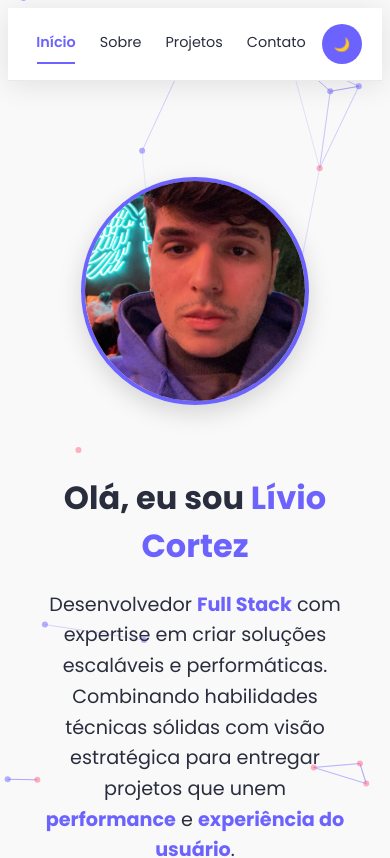
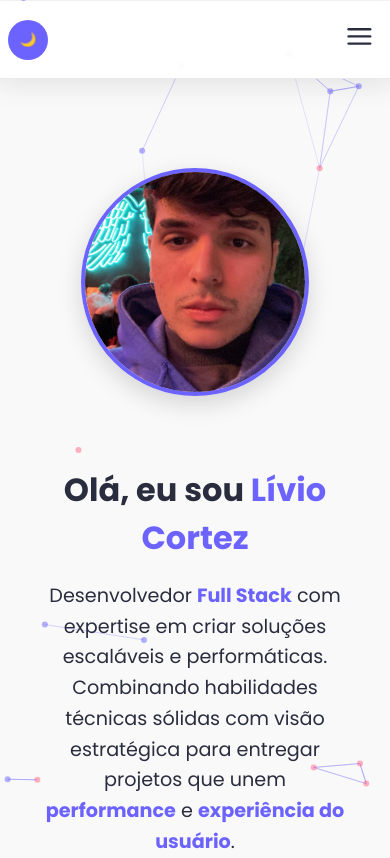
Before and after one commit to liviogabriel1/portfolio-livio-cortez, a React (Vite) app: page / in a window 390 px wide. Shown: the top 858 px of the page. Built offline with nearby package versions, Linux system fonts and the light colour scheme.

Commit message:
Fix: Responsividade e alinhamento corrigidos/Responsived and aligned.

```diff
--- a/src/components/navbar.jsx
+++ b/src/components/navbar.jsx
@@ -1,7 +1,9 @@
 import { Link, useLocation } from 'react-router-dom';
-import { motion } from 'framer-motion';
+import { motion, AnimatePresence } from 'framer-motion';
 import { useTranslation } from 'react-i18next';
 import styled from 'styled-components';
+import { FiMenu, FiX } from 'react-icons/fi';
+import { useState } from 'react';
 
 const rgbaHex = (hex, alpha) => {
   const r = parseInt(hex.slice(1, 3), 16);
@@ -30,29 +32,90 @@ const ToggleButton = styled(motion.button)`
   }
 `;
 
+const MobileMenuButton = styled(motion.button)`
+  background: none;
+  border: none;
+  color: ${({ theme }) => theme.text};
+  font-size: 1.8rem;
+  cursor: pointer;
+  display: none;
+  padding: 0.5rem;
+
+  @media (max-width: 768px) {
+    display: block;
+    order: 2;
+  }
+`;
+
 const Nav = styled.nav`
   display: flex;
   justify-content: center;
-  gap: 1.5rem;
-  padding: 1.5rem;
+  align-items: center;
+  padding: 1rem 2rem;
   background: ${({ theme }) => theme.cardBg};
   color: ${({ theme }) => theme.text};
-  backdrop-filter: blur(10px);
   position: sticky;
   top: 0;
   z-index: 100;
   box-shadow: 0 4px 30px rgba(0, 0, 0, 0.1);
   border-bottom: 1px solid ${({ theme }) => rgbaHex(theme.text, 0.1)};
+  width: 100%; // Garante largura total
+  box-sizing: border-box; // Mantém padding interno sem overflow
 
   @media (max-width: 768px) {
     flex-wrap: wrap;
-    gap: 0.5rem;
-    padding: 1rem;
+    gap: 1rem;
+    padding: 1rem 1rem;
+    width: calc(100% + 2rem);
+    margin: -15px -1rem;
+    justify-content: space-between; // Alinhamento estratégico
 
     ${ToggleButton} {
-      position: static;
       order: 1;
+      margin: 0;
+      flex-shrink: 0; // Impede redução de tamanho
     }
+
+    // Ajuste específico para os links
+    a {
+      flex: 1 1 auto;
+      min-width: 45%; // Garante quebra em 2 colunas
+      text-align: center;
+      box-sizing: border-box;
+    }
+  }
+
+  @media (max-width: 480px) {
+    gap: 0.5rem;
+    padding: 0.8rem;
+    margin: -7px -0.8rem;
+    width: calc(100% + 1.6rem);
+
+    a {
+      min-width: 40%; // Ajuste fino para telas menores
+      font-size: 0.85rem;
+      padding: 0.5rem !important;
+    }
+  }
+`;
+
+const NavLinksContainer = styled(motion.div)`
+  display: flex;
+  gap: 1.5rem;
+
+  @media (max-width: 768px) {
+    position: fixed;
+    top: 72px;
+    left: 0;
+    right: 0;
+    bottom: 0;
+    background: ${({ theme }) => theme.cardBg};
+    flex-direction: column;
+    align-items: center;
+    padding: 2rem;
+    z-index: 99;
+    gap: 2rem;
+    overflow-y: auto;
   }
 `;
 
@@ -112,44 +175,64 @@ const LanguageSwitcher = styled(motion.div)`
 const Navbar = ({ toggleTheme, isDarkMode }) => {
   const location = useLocation();
   const { i18n } = useTranslation();
+  const [isMenuOpen, setIsMenuOpen] = useState(false);
+
+  const navLinks = [
+    { to: "/", label: "Início" },
+    { to: "/about", label: "Sobre" },
+    { to: "/projects", label: "Projetos" },
+    { to: "/contact", label: "Contato" }
+  ];
+
   return (
     <Nav>
+      {/* Botão do menu hamburguer (mobile apenas) */}
+      <MobileMenuButton
+        onClick={() => setIsMenuOpen(!isMenuOpen)}
+        whileTap={{ scale: 0.9 }}
+      >
+        {isMenuOpen ? <FiX /> : <FiMenu />}
+      </MobileMenuButton>
+
+      {/* Links para desktop (sempre visíveis) */}
+      <DesktopLinks>
+        {navLinks.map((link) => (
           <NavLink
-        to="/"
-        $isActive={location.pathname === '/'}
+            key={link.to}
+            to={link.to}
+            $isActive={location.pathname === link.to}
             whileHover={{ scale: 1.1 }}
             whileTap={{ scale: 0.95 }}
           >
-        Início
+            {link.label}
           </NavLink>
+        ))}
+      </DesktopLinks>
 
+      {/* Menu mobile (animado) */}
+      <AnimatePresence>
+        {isMenuOpen && (
+          <MobileMenu
+            initial={{ opacity: 0, y: -20 }}
+            animate={{ opacity: 1, y: 0 }}
+            exit={{ opacity: 0, y: -20 }}
+            transition={{ duration: 0.3 }}
+          >
+            {navLinks.map((link) => (
               <NavLink
-        to="/about"
-        $isActive={location.pathname === '/about'}
-        whileHover={{ scale: 1.1 }}
-        whileTap={{ scale: 0.95 }}
+                key={link.to}
+                to={link.to}
+                $isActive={location.pathname === link.to}
+                onClick={() => setIsMenuOpen(false)}
               >
-        Sobre
+                {link.label}
               </NavLink>
+            ))}
+          </MobileMenu>
+        )}
+      </AnimatePresence>
 
-      <NavLink
-        to="/projects"
-        $isActive={location.pathname === '/projects'}
-        whileHover={{ scale: 1.1 }}
-        whileTap={{ scale: 0.95 }}
-      >
-        Projetos
-      </NavLink>
-
-      <NavLink
-        to="/contact"
-        $isActive={location.pathname === '/contact'}
-        whileHover={{ scale: 1.1 }}
-        whileTap={{ scale: 0.95 }}
-      >
-        Contato
-      </NavLink>
-
+      {/* Botão do tema */}
       <ToggleButton
         onClick={toggleTheme}
         whileHover={{ scale: 1.1 }}
@@ -161,4 +244,31 @@ const Navbar = ({ toggleTheme, isDarkMode }) => {
   );
 };
 
+// Novos componentes estilizados
+const DesktopLinks = styled.div`
+  display: flex;
+  gap: 1.5rem;
+
+  @media (max-width: 768px) {
+    display: none;
+  }
+`;
+
+const MobileMenu = styled(motion.div)`
+  display: none;
+
+  @media (max-width: 768px) {
+    display: flex;
+    flex-direction: column;
+    position: absolute;
+    top: 100%;
+    left: -1rem;
+    right: -1rem;
+    background: ${({ theme }) => theme.cardBg};
+    padding: 1rem 2rem;
+    gap: 1rem;
+    box-shadow: 0 4px 6px rgba(0, 0, 0, 0.1);
+  }
+`;
+
 export default Navbar;
--- a/src/pages/contact.jsx
+++ b/src/pages/contact.jsx
@@ -21,20 +21,27 @@ const Container = styled(motion.div)`
   padding: 1.5rem;
   max-width: 1200px;
   margin: 0 auto;
+`;
+
+// Social Area
+const SocialGrid = styled.div`
+  display: grid;
+  grid-template-columns: repeat(auto-fit, minmax(300px, 1fr));
+  grid-auto-rows: 1fr; // Força linhas com mesma altura
+  gap: 2rem;
+  margin-top: 2rem;
+  align-items: stretch; // Estica os itens verticalmente
 
   @media (max-width: 768px) {
-    padding: 1rem;
-    width: 100%;
+    grid-template-columns: 1fr;
+    gap: 1rem;
 
-    > * {
-      width: 100%;
-      margin-left: 0;
-      margin-right: 0;
+    .stats-grid {
+      grid-template-columns: repeat(2, 1fr);
     }
   }
 `;
 
-// SocialCard deve ser declarado antes do SocialGrid
 const SocialCard = styled(motion.div)`
   background: ${({ theme }) => theme.cardBg};
   border-radius: 20px;
@@ -43,7 +50,7 @@ const SocialCard = styled(motion.div)`
   transition: all 0.3s ease;
   display: flex;
   flex-direction: column;
-  min-height: 320px;
+  min-height: 320px; // Altura mínima fixa
   border: 1px solid ${({ theme }) => theme.primary}20;
   justify-content: space-between;
 
@@ -61,64 +68,16 @@ const SocialCard = styled(motion.div)`
   .stats-grid {
     display: flex;
     flex-direction: column;
-    gap: 1.2rem;
-    margin: 1.5rem 0;
+    gap: 1.2rem; // Aumentado de 0.8rem
+    margin: 1.5rem 0; // Aumentado de 1rem
     width: 100%;
   }
 
   @media (max-width: 1200px) and (min-width: 1025px) {
-    min-height: 350px;
+    min-height: 350px; // Ajuste para telas médias
   }
   `;
-
-const QRCard = styled.div`
-  background: ${({ theme }) => theme.cardBg};
-  border-radius: 20px;
-  padding: 2.5rem;
-  display: flex;
-  flex-direction: column;
-  align-items: center;
-  justify-content: center;
-  gap: 1.5rem;
-  min-height: 380px;
-  border: 1px solid ${({ theme }) => theme.primary}20;
-  box-shadow: 0 8px 32px rgba(0,0,0,0.05);
-
-  h2 {
-    font-size: 1.8rem;
-    color: ${({ theme }) => theme.primary};
-  }
-
-  @media (max-width: 768px) {
-    min-height: 300px;
-    padding: 1.5rem;
-
-    h2 {
-      font-size: 1.4rem;
-    }
-  }
-`;
-
-// SocialGrid declarado após os componentes que usa
-const SocialGrid = styled.div`
-  display: grid;
-  grid-template-columns: repeat(auto-fit, minmax(300px, 1fr));
-  grid-auto-rows: 1fr;
-  gap: 2rem;
-  margin-top: 2rem;
-  align-items: stretch;
-
-  @media (max-width: 768px) {
-    grid-template-columns: 1fr;
-    gap: 1rem;
-
-    ${SocialCard}, ${QRCard} {
-      width: 100%;
-      min-height: auto;
-      margin: 0;
-    }
-  }
-`;
+// End Social Area
 
 const LinkEstilizado = styled.a`
   color: ${({ theme }) => theme.primary};
@@ -164,11 +123,6 @@ const LinkEstilizado = styled.a`
       font-size: 1.2rem;
     }
   }
-
-  @media (max-width: 768px) {
-    font-size: 1rem;
-    padding: 0.5rem;
-  }
 `;
 
 const Section = styled(motion.div)`
@@ -190,18 +144,27 @@ background: linear-gradient(
   width: 100%;
   backdrop-filter: blur(10px);
   border: 1px solid rgba(255, 255, 255, 0.1);
-  max-width: 500px; // Reduzido de 800px
-  margin: 1.5rem auto; // Reduzido de 2rem
-  padding: 1.5rem; // Reduzido de 2rem
-  transform: perspective(800px) rotateX(4deg); // Efeito mais sutil
+  max-width: 500px;
+  margin: 2rem auto;
+  padding: 1.5rem;
+  transform: perspective(800px) rotateX(4deg);
   box-shadow: 0 25px 50px -12px rgba(0, 0, 0, 0.25);
 
   @media (max-width: 768px) {
+    /* Estilo igual aos cards do GitHub/LinkedIn */
+    background: ${({ theme }) => theme.cardBg};
+    border: 1px solid ${({ theme }) => theme.primary}20;
+    border-radius: 20px;
+    padding: 1.5rem;
+    margin: 1rem -24px;
     max-width: 100%;
-    margin: 1rem 0;
-    padding: 1rem;
-    border-radius: 0;
-    box-shadow: none;
+    transform: none;
+    box-shadow: 0 8px 20px rgba(0, 0, 0, 0.1);
+
+    h2 {
+      font-size: 1.3rem;
+      margin-bottom: 1rem;
+    }
   }
 `;
 
@@ -438,6 +401,25 @@ const QRCodeContainer = styled.div`
   border: 2px solid ${({ theme }) => theme.primary};
   box-shadow: 0 2px 4px rgba(0, 0, 0, 0.05); // Sombras mais suaves
 `;
+
+const QRCard = styled.div`
+  background: ${({ theme }) => theme.cardBg};
+  border-radius: 20px;
+  padding: 2.5rem;
+  display: flex;
+  flex-direction: column;
+  align-items: center;
+  justify-content: center;
+  gap: 1.5rem;
+  min-height: 380px;
+  border: 1px solid ${({ theme }) => theme.primary}20;
+  box-shadow: 0 8px 32px rgba(0,0,0,0.05);
+
+  h2 {
+    font-size: 1.8rem;
+    color: ${({ theme }) => theme.primary};
+  }
+`;
 // End QRCode Area
 
 
@@ -591,7 +573,7 @@ const Contact = () => {
         <SocialCard whileHover={{ y: -5 }}>
           <h2><FontAwesomeIcon icon={faLinkedin} /> LinkedIn</h2>
           <div className="stats-grid">
-            <StatItem icon={faBriefcase} value="Full Stack" label="Área de atuação" />
+            <StatItem icon={faBriefcase} value="Full Stack" label="Posição" />
             <StatItem icon={faUserFriends} value="20+" label="Conexões" />
             <StatItem icon={faCertificate} value="5" label="Certificados" />
           </div>
@@ -742,10 +724,7 @@ const Contact = () => {
 }
 
 // Componente auxiliar para estatísticas
-const StatItem = ({ icon, value, label }) => {
-  const theme = useTheme(); // Adicione esta linha
-
-  return (
+const StatItem = ({ icon, value, label }) => (
   <div style={{
     display: 'flex',
     alignItems: 'center',
@@ -759,7 +738,7 @@ const StatItem = ({ icon, value, label }) => {
       style={{
         width: '24px',
         textAlign: 'center',
-          color: theme.primary // Usando a cor primária do tema
+        color: '#2ecc71' // Cor igual ao GitHub
       }}
     />
     <div style={{ flex: 1 }}>
@@ -767,18 +746,17 @@ const StatItem = ({ icon, value, label }) => {
         fontSize: '1.4rem',
         fontWeight: '600',
         lineHeight: '1.2',
-          color: theme.text // Usando a cor de texto do tema
+        color: '#fff' // Texto branco igual ao GitHub
       }}>
         {value}
       </div>
       {label && <div style={{
         fontSize: '0.85rem',
         opacity: 0.8,
-          color: theme.textSecondary // Usando cor secundária do tema
+        color: '#888' // Cor da label igual ao GitHub
       }}>{label}</div>}
     </div>
   </div>
 );
-};
 
 export default Contact;
```
Lines whose indentation alone changed are shown as unchanged.
